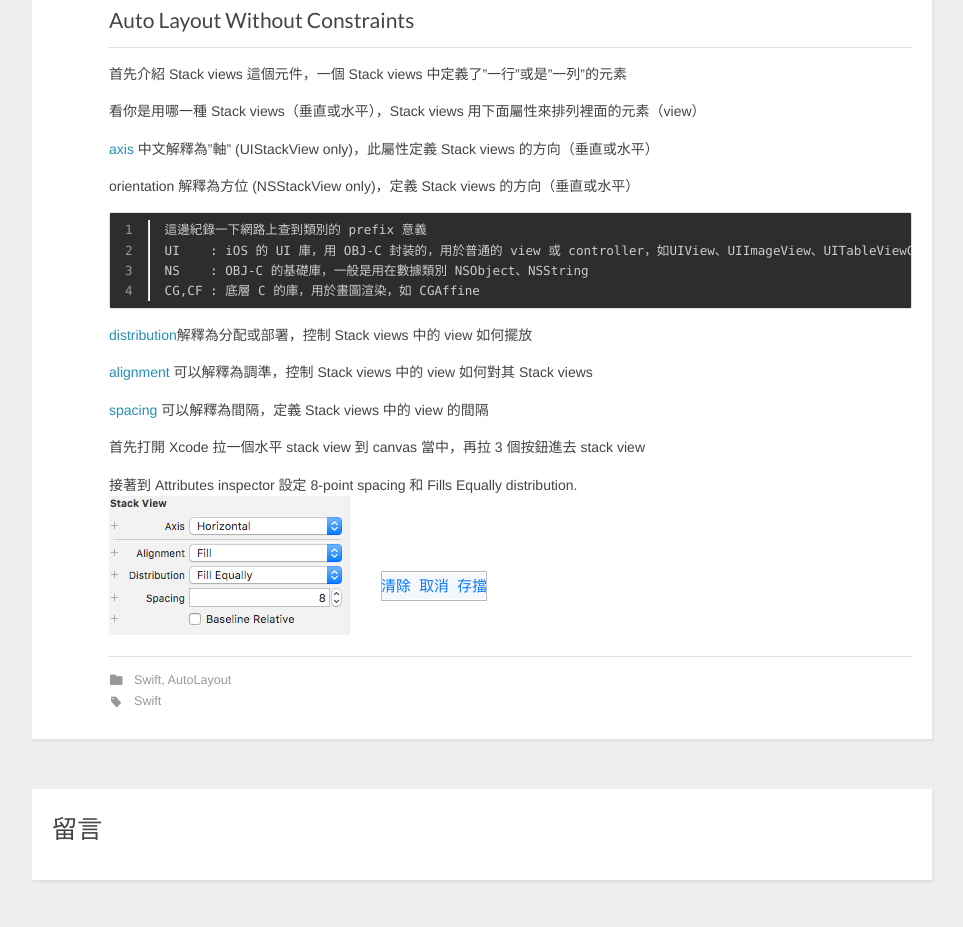
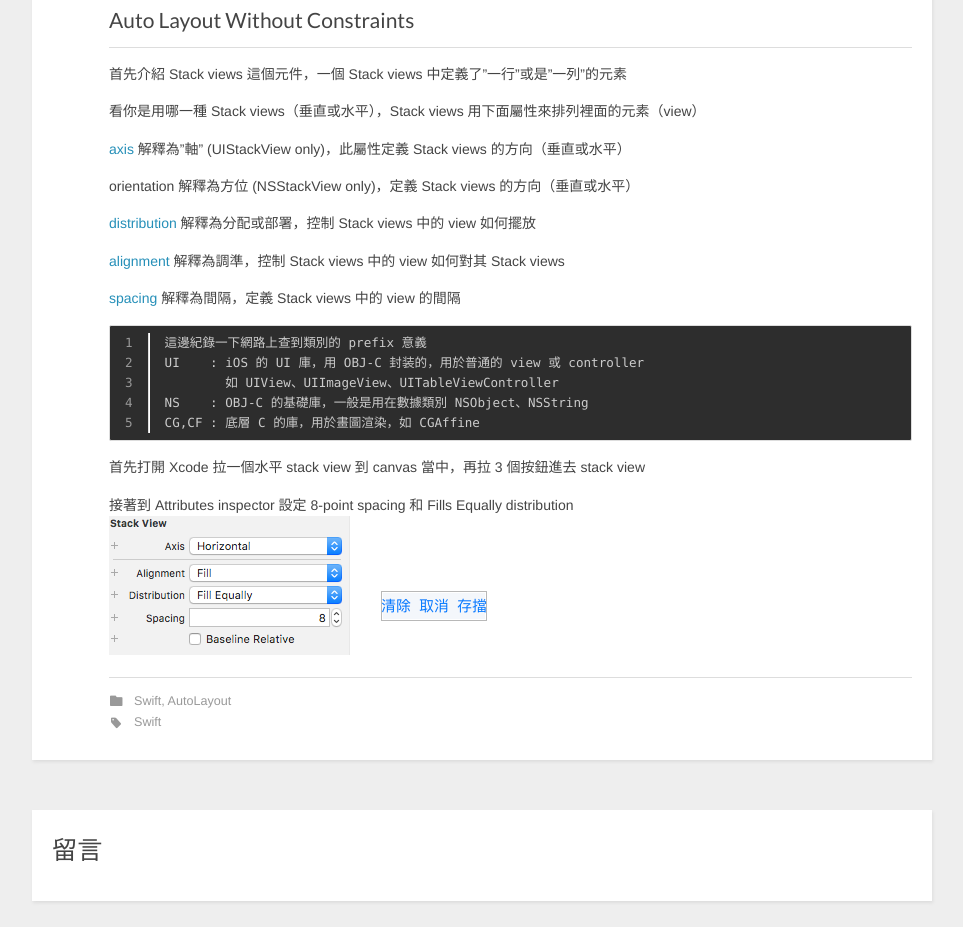
Before and after one commit to JasonChiuCC/JasonChiuCC.github.io, a plain HTML site: page 2016/08/02/swift-autolayout/index.html in a window 1280 px wide. Shown: the part 2346-3273 px from the top of the page, without its empty margins (8-971 px from the left). Drawn offline with nearby package versions, Linux system fonts and the light colour scheme; some packages are replaced by stand-ins of ours; a script that the page names is missing.

Commit message:
Site updated: 2016-08-03 01:07:04

```diff
--- a/2016/08/02/swift-autolayout/index.html
+++ b/2016/08/02/swift-autolayout/index.html
@@ -101,14 +101,14 @@
 </ol>
 <h2 id="Auto-Layout-Without-Constraints"><a href="#Auto-Layout-Without-Constraints" class="headerlink" title="Auto Layout Without Constraints"></a>Auto Layout Without Constraints</h2><p>首先介紹 Stack views 這個元件，一個 Stack views 中定義了”一行”或是”一列”的元素</p>
 <p>看你是用哪一種 Stack views（垂直或水平），Stack views 用下面屬性來排列裡面的元素（view）</p>
-<p><a href="https://developer.apple.com/library/ios/documentation/UIKit/Reference/UIStackView_Class_Reference/index.html#//apple_ref/occ/instp/UIStackView/axis" target="_blank" rel="external">axis</a> 中文解釋為”軸” (UIStackView only)，此屬性定義 Stack views 的方向（垂直或水平）</p>
+<p><a href="https://developer.apple.com/library/ios/documentation/UIKit/Reference/UIStackView_Class_Reference/index.html#//apple_ref/occ/instp/UIStackView/axis" target="_blank" rel="external">axis</a> 解釋為”軸” (UIStackView only)，此屬性定義 Stack views 的方向（垂直或水平）</p>
 <p>orientation 解釋為方位 (NSStackView only)，定義 Stack views 的方向（垂直或水平）</p>
-<figure class="highlight plain"><table><tr><td class="gutter"><pre><span class="line">1</span><br><span class="line">2</span><br><span class="line">3</span><br><span class="line">4</span><br></pre></td><td class="code"><pre><span class="line">這邊紀錄一下網路上查到類別的 prefix 意義</span><br><span class="line">UI    : iOS 的 UI 庫，用 OBJ-C 封装的，用於普通的 view 或 controller，如UIView、UIImageView、UITableViewController</span><br><span class="line">NS    : OBJ-C 的基礎庫，一般是用在數據類別 NSObject、NSString</span><br><span class="line">CG,CF : 底層 C 的庫，用於畫圖渲染，如 CGAffine</span><br></pre></td></tr></table></figure>
-<p><a href="https://developer.apple.com/library/ios/documentation/UIKit/Reference/UIStackView_Class_Reference/index.html#//apple_ref/occ/instp/UIStackView/distribution" target="_blank" rel="external">distribution</a>解釋為分配或部署，控制 Stack views 中的 view 如何擺放</p>
-<p><a href="https://developer.apple.com/library/ios/documentation/UIKit/Reference/UIStackView_Class_Reference/index.html#//apple_ref/occ/instp/UIStackView/alignment" target="_blank" rel="external">alignment</a> 可以解釋為調準，控制 Stack views 中的 view 如何對其 Stack views</p>
-<p><a href="https://developer.apple.com/library/ios/documentation/UIKit/Reference/UIStackView_Class_Reference/index.html#//apple_ref/occ/instp/UIStackView/spacing" target="_blank" rel="external">spacing</a> 可以解釋為間隔，定義 Stack views 中的 view 的間隔</p>
+<p><a href="https://developer.apple.com/library/ios/documentation/UIKit/Reference/UIStackView_Class_Reference/index.html#//apple_ref/occ/instp/UIStackView/distribution" target="_blank" rel="external">distribution</a> 解釋為分配或部署，控制 Stack views 中的 view 如何擺放</p>
+<p><a href="https://developer.apple.com/library/ios/documentation/UIKit/Reference/UIStackView_Class_Reference/index.html#//apple_ref/occ/instp/UIStackView/alignment" target="_blank" rel="external">alignment</a> 解釋為調準，控制 Stack views 中的 view 如何對其 Stack views</p>
+<p><a href="https://developer.apple.com/library/ios/documentation/UIKit/Reference/UIStackView_Class_Reference/index.html#//apple_ref/occ/instp/UIStackView/spacing" target="_blank" rel="external">spacing</a> 解釋為間隔，定義 Stack views 中的 view 的間隔</p>
+<figure class="highlight plain"><table><tr><td class="gutter"><pre><span class="line">1</span><br><span class="line">2</span><br><span class="line">3</span><br><span class="line">4</span><br><span class="line">5</span><br></pre></td><td class="code"><pre><span class="line">這邊紀錄一下網路上查到類別的 prefix 意義</span><br><span class="line">UI    : iOS 的 UI 庫，用 OBJ-C 封装的，用於普通的 view 或 controller</span><br><span class="line">        如 UIView、UIImageView、UITableViewController</span><br><span class="line">NS    : OBJ-C 的基礎庫，一般是用在數據類別 NSObject、NSString</span><br><span class="line">CG,CF : 底層 C 的庫，用於畫圖渲染，如 CGAffine</span><br></pre></td></tr></table></figure>
 <p>首先打開 Xcode 拉一個水平 stack view 到 canvas 當中，再拉 3 個按鈕進去 stack view</p>
-<p>接著到 Attributes inspector 設定 8-point spacing 和 Fills Equally distribution.</p>
+<p>接著到 Attributes inspector 設定 8-point spacing 和 Fills Equally distribution</p>
 <img src="/2016/08/02/swift-autolayout/160803-0001.png" alt="160803-0001.png" title="">
 <img src="/2016/08/02/swift-autolayout/160803-0002.png" alt="160803-0002.png" title="">
 
```
